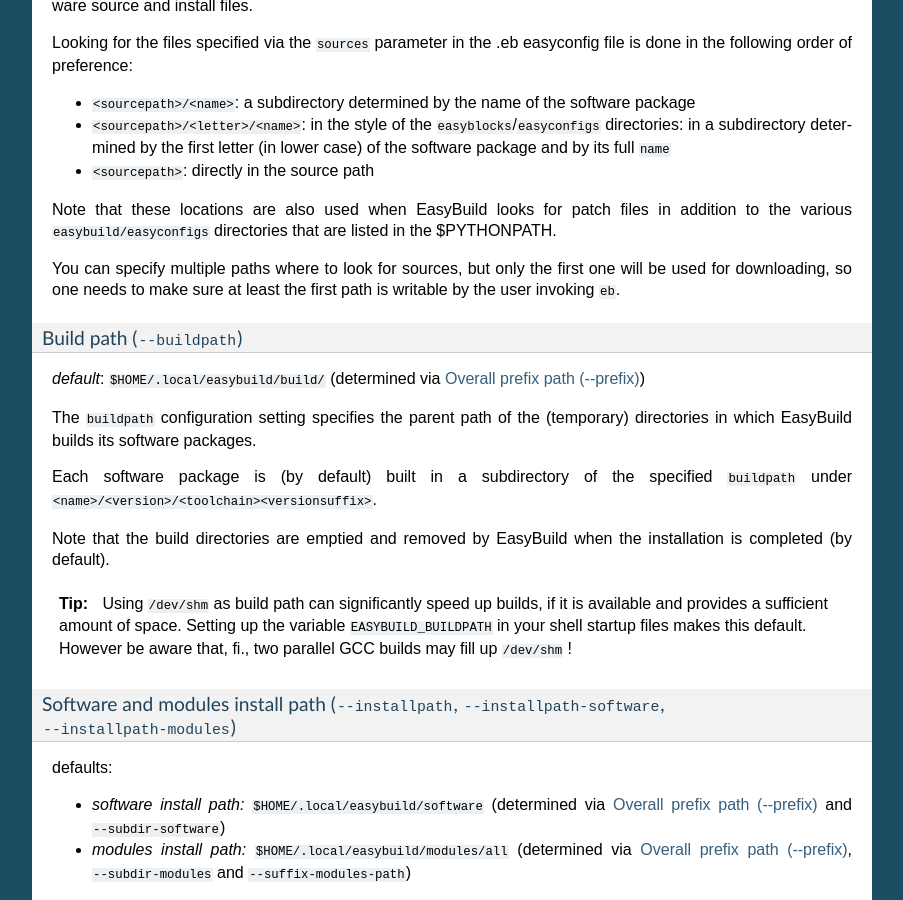
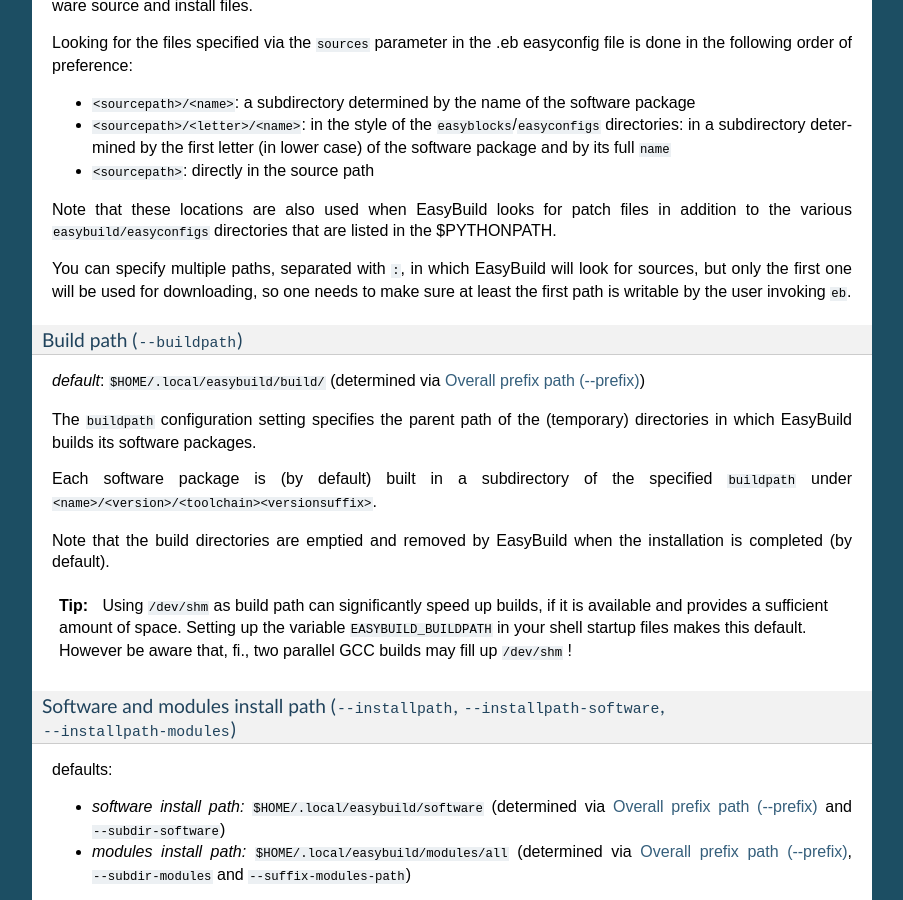
Before and after one commit to easybuilders/easybuild, a Sphinx documentation site: the page built from docs/Configuration.rst, in a window 1280 px wide and 900 px high, scrolled down 6299 px. Shown: the whole window, without its empty margins (198-1101 px from the left). Built offline with Sphinx 7.4.7, drawn with Linux system fonts in a browser that asks for light colours.

Commit message:
clarify that multiple paths in --sourcepath should be separated by colons

```diff
--- a/docs/Configuration.rst
+++ b/docs/Configuration.rst
@@ -395,8 +395,8 @@
 Note that these locations are also used when EasyBuild looks for patch
 files in addition to the various ``easybuild/easyconfigs`` directories that are listed in the $PYTHONPATH.
 
-You can specify multiple paths where to look for sources, but only the first one will be used for downloading,
-so one needs to make sure at least the first path is writable by the user invoking ``eb``.
+You can specify multiple paths, separated with ``:``, in which EasyBuild will look for sources, but only the first one
+will be used for downloading, so one needs to make sure at least the first path is writable by the user invoking ``eb``.
 
 .. _buildpath:
 
```
